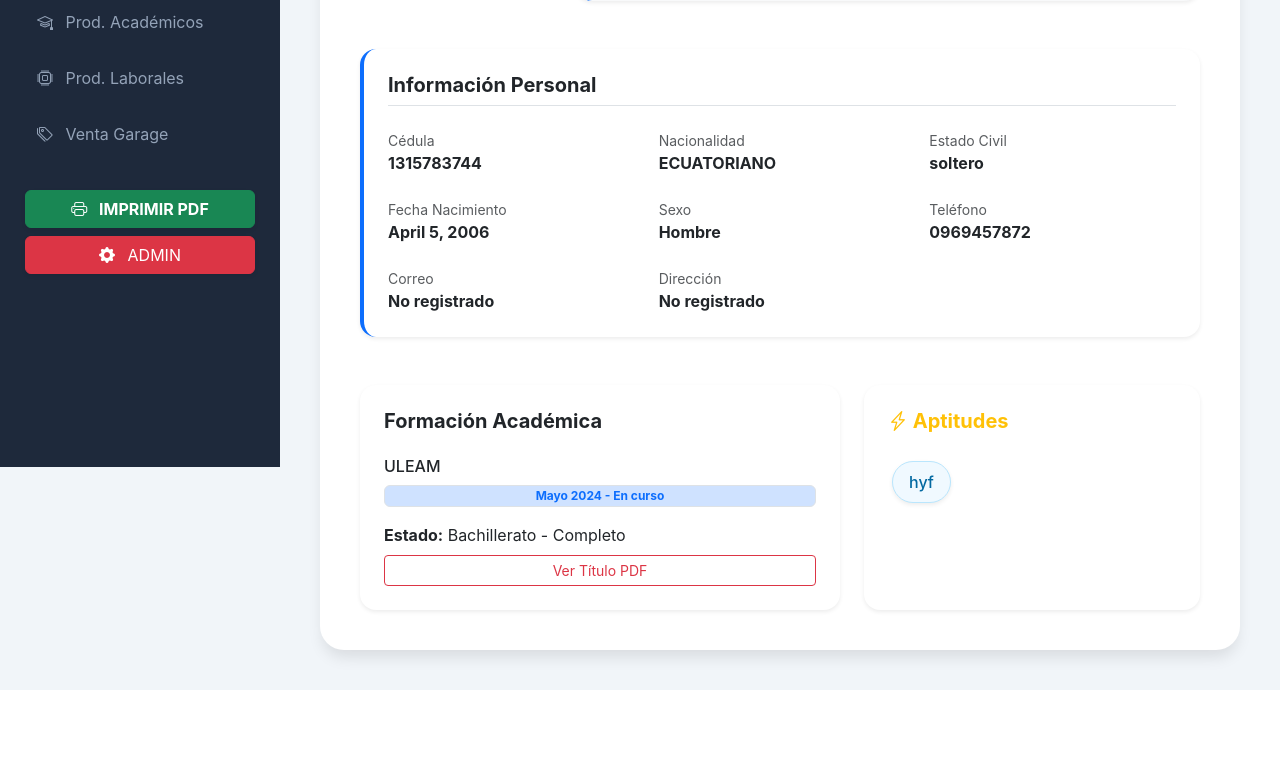
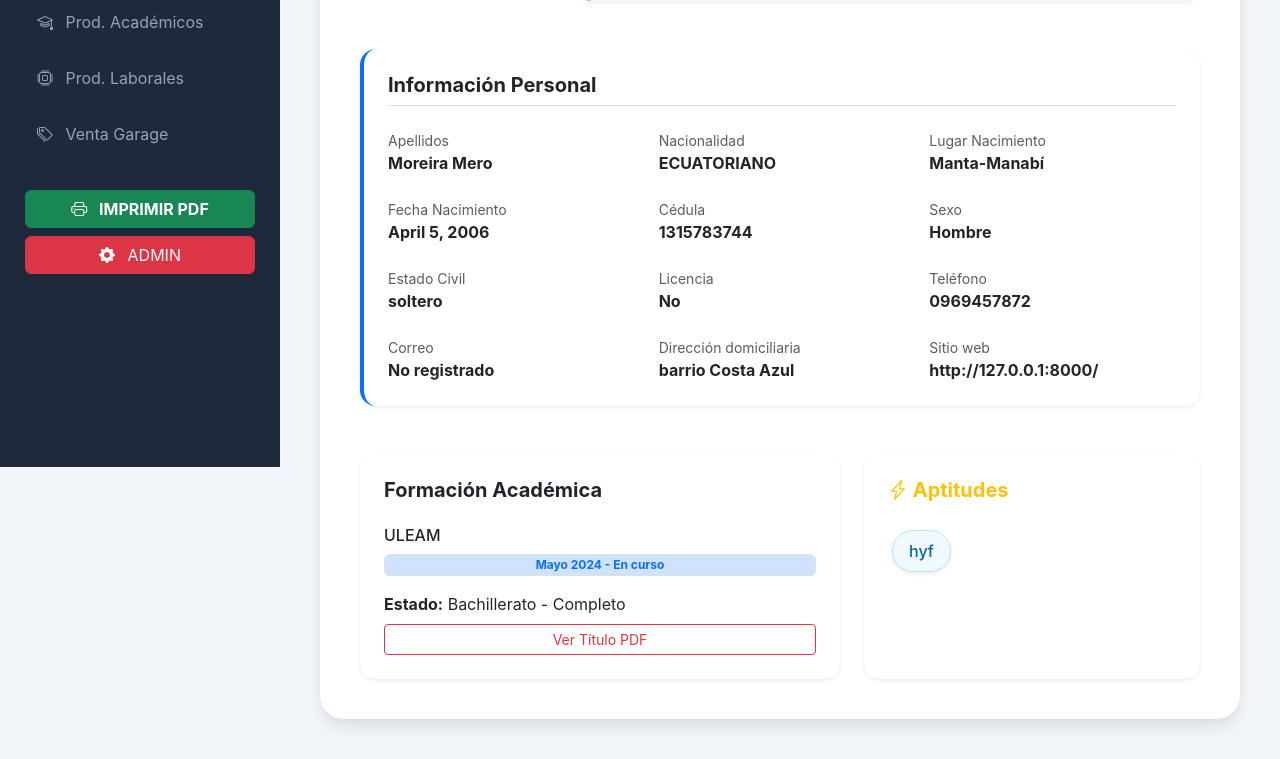
Before and after one commit to joverm12/hoja-de-vida_v2, a Django app: page / in a window 1280 px wide. Shown: the part 333-1092 px from the top of the page. Before the commit the page ends 1023 px from the top, so only its background shows below. Run offline with Django 5.2, Linux system fonts and the light colour scheme; data comes from the database, SQL or seed files in the repository; both versions use the stored data as it was after the commit; data that the repository does not hold is empty.

Commit message:
CV completo: Info personal detallada y vista previa de certificados

```diff
--- a/cv/templates/index.html
+++ b/cv/templates/index.html
@@ -82,14 +160,54 @@
         <div class="card border-0 bg-white shadow-sm p-4 mb-5 rounded-4 border-start border-4 border-primary">
             <h5 class="fw-bold mb-4 text-dark border-bottom pb-2">Información Personal</h5>
             <div class="row row-cols-1 row-cols-md-3 g-4">
-                <div class="col"><small class="text-muted d-block">Cédula</small><strong>{{ p.numerocedula }}</strong></div>
-                <div class="col"><small class="text-muted d-block">Nacionalidad</small><strong>{{ p.nacionalidad }}</strong></div>
-                <div class="col"><small class="text-muted d-block">Estado Civil</small><strong>{{ p.estadocivil }}</strong></div>
-                <div class="col"><small class="text-muted d-block">Fecha Nacimiento</small><strong>{{ p.fechanacimiento }}</strong></div>
-                <div class="col"><small class="text-muted d-block">Sexo</small><strong>{{ p.get_sexo_display }}</strong></div>
-                <div class="col"><small class="text-muted d-block">Teléfono</small><strong>{{ p.telefonofijo }}</strong></div>
-                <div class="col"><small class="text-muted d-block">Correo</small><strong>{{ p.email|default:"No registrado" }}</strong></div>
-                <div class="col"><small class="text-muted d-block">Dirección</small><strong>{{ p.direccion|default:"No registrado" }}</strong></div>
+                <div class="col">
+                    <small class="text-muted d-block">Apellidos</small>
+                    <strong>{{ p.apellidos }}</strong>
+                </div>
+                <div class="col">
+                    <small class="text-muted d-block">Nacionalidad</small>
+                    <strong>{{ p.nacionalidad }}</strong>
+                </div>
+                <div class="col">
+                    <small class="text-muted d-block">Lugar Nacimiento</small>
+                    <strong>{{ p.lugarnacimiento }}</strong>
+                </div>
+                <div class="col">
+                    <small class="text-muted d-block">Fecha Nacimiento</small>
+                    <strong>{{ p.fechanacimiento }}</strong>
+                </div>
+                <div class="col">
+                    <small class="text-muted d-block">Cédula</small>
+                    <strong>{{ p.numerocedula }}</strong>
+                </div>
+                <div class="col">
+                    <small class="text-muted d-block">Sexo</small>
+                    <strong>{{ p.get_sexo_display }}</strong>
+                </div>
+                <div class="col">
+                    <small class="text-muted d-block">Estado Civil</small>
+                    <strong>{{ p.estadocivil }}</strong>
+                </div>
+                <div class="col">
+                    <small class="text-muted d-block">Licencia</small>
+                    <strong>{{ p.licenciaconducir|default:"No" }}</strong>
+                </div>
+                <div class="col">
+                    <small class="text-muted d-block">Teléfono</small>
+                    <strong>{{ p.telefonofijo }}</strong>
+                </div>
+                <div class="col">
+                    <small class="text-muted d-block">Correo</small>
+                    <strong>{{ p.email|default:"No registrado" }}</strong>
+                </div>
+                <div class="col">
+                    <small class="text-muted d-block">Dirección domiciliaria</small>
+                    <strong>{{ p.direcciondomiciliaria }}</strong>
+                </div>
+                <div class="col">
+                    <small class="text-muted d-block">Sitio web</small>
+                    <strong>{{ p.sitioweb|default:"N/A" }}</strong>
+                </div>
             </div>
         </div>
 
@@ -101,8 +219,10 @@
                     <span class="badge bg-primary-subtle text-primary border px-3 mb-3">{{ p.periodo_u }}</span>
                     <p class="mb-2"><strong>Estado:</strong> {{ p.bachillerato_status }}</p>
                     {% if p.certificado_bachiller_pdf %}
-                        <a href="{{ p.certificado_bachiller_pdf.url }}" target="_blank" class="btn btn-sm btn-outline-danger btn-ver-pdf">Ver Título PDF</a>
-                        <embed src="{{ p.certificado_bachiller_pdf.url }}" type="application/pdf" class="pdf-preview-print">
+                        <a href="{{ p.certificado_bachiller_pdf.url }}" target="_blank" class="btn btn-sm btn-outline-danger btn-ver-pdf no-print">Ver Título PDF</a>
+                    {% endif %}
+                    {% if p.vista_previa_titulo %}
+                        <img src="{{ p.vista_previa_titulo.url }}" class="pdf-preview-print">
                     {% endif %}
                 </div>
             </div>
@@ -126,14 +246,13 @@
                 <h5 class="fw-bold mb-1">{{ e.cargodesempenado }}</h5>
                 <p class="text-primary mb-2">{{ e.nombrempresa }}</p>
                 <small class="text-muted">{{ e.fechainiciogestion }} - {{ e.fechafingestion|default:"Actualidad" }}</small>
-                {% if e.nombrecontactoempresarial %}
-                    <p class="small text-muted mb-1">Contacto: {{ e.nombrecontactoempresarial }} ({{ e.telefonocontactoempresarial }})</p>
+                {% if e.rutacertificado %}
+                    <a href="{{ e.rutacertificado.url }}" target="_blank" class="btn btn-sm btn-link text-primary p-0 btn-ver-pdf no-print">Ver Certificado</a>
+                {% endif %}
+                {% if e.vista_previa_exp %}
+                    <img src="{{ e.vista_previa_exp.url }}" class="pdf-preview-print">
                 {% endif %}
                 <p class="mt-2">{{ e.descripcionfunciones }}</p>
-                {% if e.rutacertificado %}
-                    <a href="{{ e.rutacertificado.url }}" target="_blank" class="btn btn-sm btn-link text-primary p-0 btn-ver-pdf">Ver Certificado Laboral</a>
-                    <embed src="{{ e.rutacertificado.url }}" type="application/pdf" class="pdf-preview-print">
-                {% endif %}
             </div>
         {% endfor %}
     </div>
@@ -144,11 +263,13 @@
             <div class="card p-4 mb-3 border-0 shadow-sm bg-light rounded-4">
                 <h6 class="fw-bold mb-1">{{ r.nombrereconocimiento }}</h6>
                 <p class="small text-muted">{{ r.institucionqueotorga }} ({{ r.fechareconocimiento }})</p>
+                {% if r.comprobante_archivo %}
+                    <a href="{{ r.comprobante_archivo.url }}" download target="_blank" class="btn btn-sm btn-link text-primary p-0 btn-ver-pdf no-print">Descargar PDF</a>
+                {% endif %}
+                {% if r.vista_previa_reco %}
+                    <img src="{{ r.vista_previa_reco.url }}" class="pdf-preview-print">
+                {% endif %}
                 <p class="mt-2">{{ r.descripcion }}</p>
-                {% if r.comprobante_archivo %}
-                    <a href="{{ r.comprobante_archivo.url }}" download target="_blank" class="btn btn-sm btn-link text-primary p-0 btn-ver-pdf"><i class="bi bi-download"></i> Descargar Comprobante PDF</a>
-                    <embed src="{{ r.comprobante_archivo.url }}" type="application/pdf" class="pdf-preview-print">
-                {% endif %}
             </div>
         {% endfor %}
     </div>
@@ -159,10 +280,11 @@
             <div class="card p-4 mb-3 border-0 shadow-sm border-start border-4 border-info rounded-4">
                 <h6 class="fw-bold mb-1">{{ c.nombrerecurso }}</h6>
                 <p class="small text-muted"><strong>{{ c.entidadpatrocinadora }}</strong> ({{ c.totalhoras }}h)</p>
-                <p class="small mb-1">Contacto: {{ c.nombrecontactoauspicia|default:"N/A" }}</p>
                 {% if c.rutacertificado %}
-                    <a href="{{ c.rutacertificado.url }}" target="_blank" class="btn btn-sm btn-outline-info btn-ver-pdf">Ver Certificado</a>
-                    <embed src="{{ c.rutacertificado.url }}" type="application/pdf" class="pdf-preview-print">
+                    <a href="{{ c.rutacertificado.url }}" target="_blank" class="btn btn-sm btn-outline-info btn-ver-pdf no-print">Ver Certificado</a>
+                {% endif %}
+                {% if c.vista_previa_cur %}
+                    <img src="{{ c.vista_previa_cur.url }}" class="pdf-preview-print">
                 {% endif %}
             </div>
         {% endfor %}
```
Also changed, not shown: other parts of cv/templates/index.html (+107 -34 lines), cv/models.py (+15 -6 lines), cv/migrations/0004_datospersonales_email.py (added), cv/migrations/0005_cursorealizado_vista_previa_cur_and_more.py (added), db.sqlite3.
